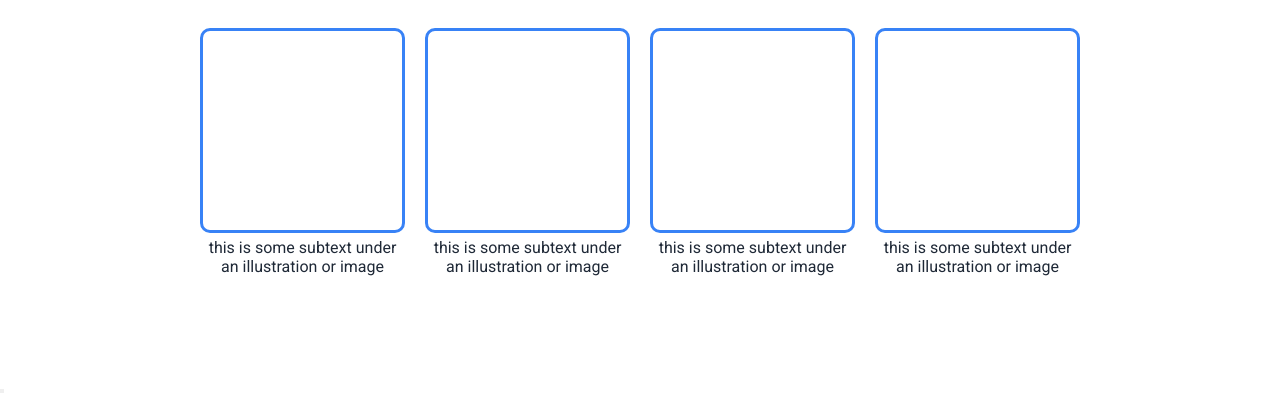
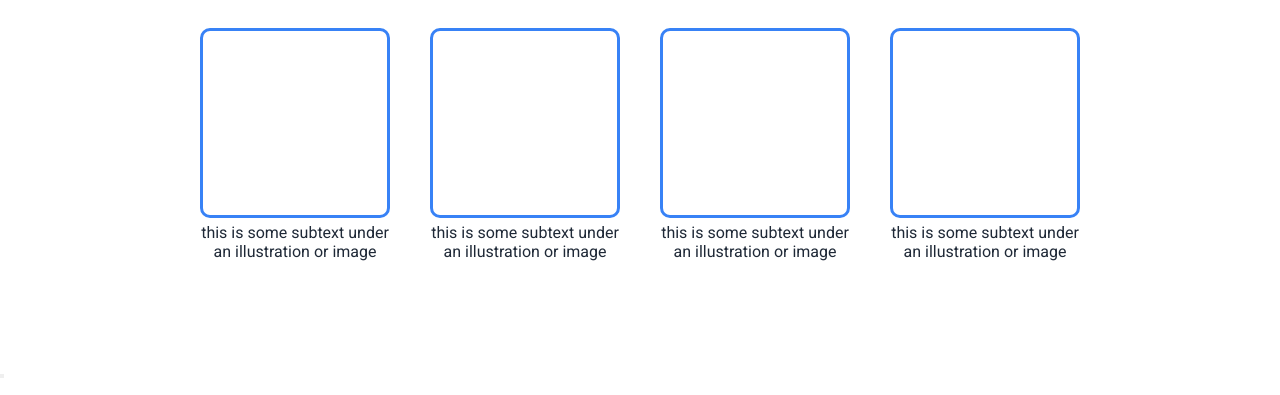
Before and after one commit to ARU-Kiwu/landing-page-odin-project, a plain HTML site: page index.html in a window 1280 px wide. Shown: the part 596-991 px from the top of the page. Drawn offline with Linux system fonts and the light colour scheme.

```diff
--- a/styles/styles.css
+++ b/styles/styles.css
@@ -114,9 +114,13 @@
 .card-wrapper {
     display: flex;
     justify-content: center;
-    gap:20px;
+    gap:40px;
     margin:0 200px;
     text-align: center;
+}
+
+.card {
+    max-width:250px;
 }
 
 .card div {
@@ -126,8 +130,9 @@
     margin-bottom:5px;
 }
 
+/* ==== Quote section ==== */
 
-/* ==== Quote section ==== */
+
 
 /* ==== CTA section ==== */
 
```
